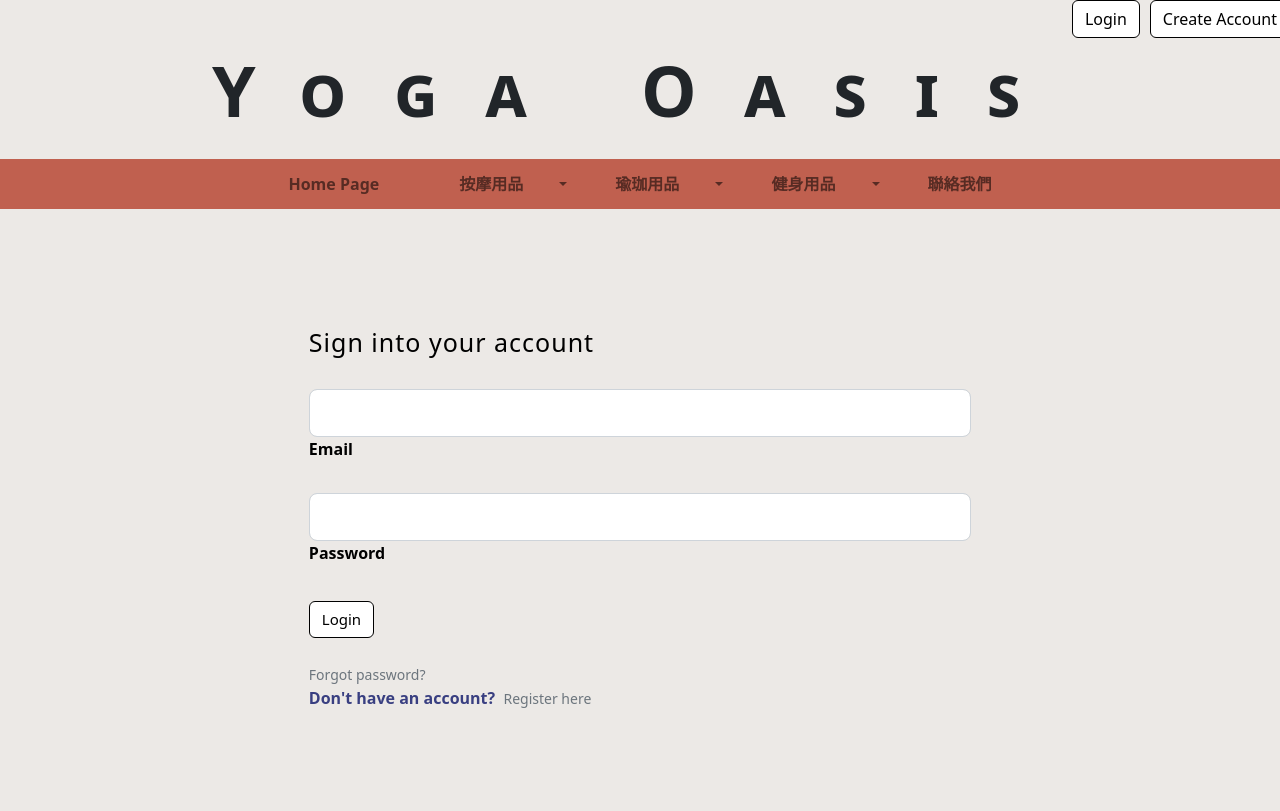
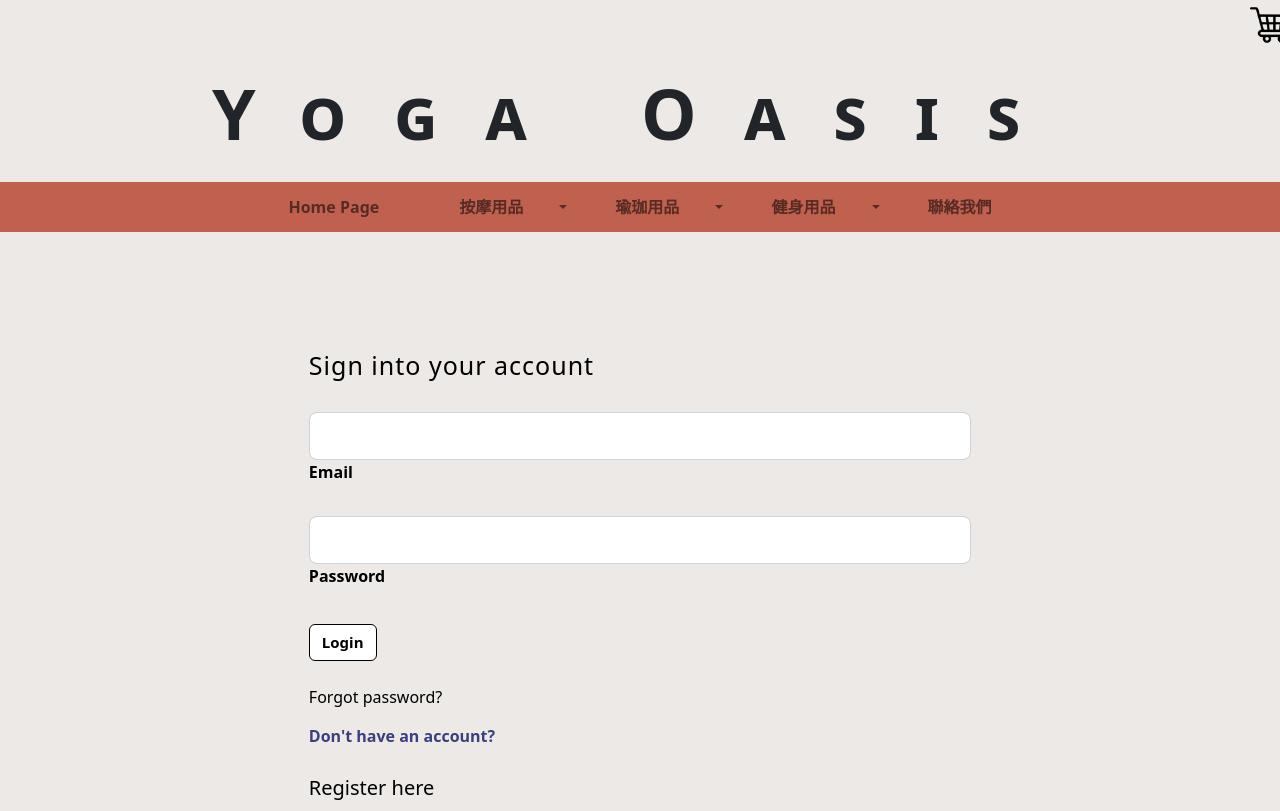
Before and after one commit to Edgarchung23/WSP012, a website: page public/html/login.html in a window 1280 px wide. Shown: the top 811 px of the page. Drawn offline with nearby package versions, Linux system fonts and the light colour scheme; some packages are replaced by stand-ins of ours; files that its build step writes are made by us from their sources; a script that the page names is missing; files whose address does not match are found by name.

Commit message:
html Update

```diff
--- a/public/css/index.css
+++ b/public/css/index.css
@@ -217,3 +217,25 @@ img {
     font-size: 11px;
   }
 }
+
+.btn-outline-secondary:hover {
+  background-color: white;
+}
+
+#loginButton {
+  width: 40px;
+  height: 40px;
+  margin-top: 10px;
+  margin-right: 20px;
+}
+
+#shoppingCart {
+  width: 40px;
+  height: 40px;
+  margin-top: 5px;
+}
+
+.Title {
+  display: flex;
+  align-items: center;
+}
--- a/public/css/login.css
+++ b/public/css/login.css
@@ -39,9 +39,6 @@ a {
   -webkit-box-shadow: 0 30px 60px 0 rgba(0, 0, 0, 0.3);
   box-shadow: 0 30px 60px 0 rgba(0, 0, 0, 0.3);
   text-align: center;
-}
-#loginbutton {
-  color: black;
 }
 
 #formFooter {
@@ -214,3 +211,21 @@ input[type="text"]:placeholder {
 #icon {
   width: 60%;
 }
+
+#loginRegisterbutton {
+  font-size: 20px;
+  display: flex;
+  margin-top: 20px;
+  color: black;
+  width: 150px;
+  height: 40px;
+  align-items: center;
+}
+
+.btn-dark:hover {
+  background-color: #c0604f !important;
+}
+
+.btn-outline-secondary:hover {
+  background-color: white;
+}
--- a/public/html/login.html
+++ b/public/html/login.html
@@ -21,17 +21,17 @@
 <body>
   <div id="mobile-bar">
     <div class="Title">
-      <div id="username-display">
-        <a class="btn btn-outline-secondary" href="./login.html" role="button" id="logingButton">Login</a>
+      <!-- <div id="username-display">
+        <a href="./login.html"><img src="../image/login.png" ; id="loginButton"></a></p>
+      </div> -->
+      <div id="cart-display">
+        <a href=""><img src="../image//shopping-cart.png" id="shoppingCart" ;></a></p>
       </div>
-
-      <div id="logout-area">
+      <!-- <div id="logout-area">
         <a class="btn btn-outline-secondary" href="./register.html" role="button" id="registerButton">Create Account</a>
-      </div>
+      </div> -->
     </div>
     <!-- <div id="logout-area"></div> -->
-
-
     <div class="shopName" href="http://localhost:8080/">
       <p style="
           font-size: 70px;
@@ -111,15 +111,16 @@
 
           <div class="pt-1 mb-4">
             <button class="btn btn-dark btn-block" type="submit" id="loginbutton"
-              style="background-color: white; font-size: 15px">
+              style="background-color: white; font-size: 15px;font-weight: bold;">
               Login
             </button>
           </div>
 
-          <a class="small text-muted" href="/">Forgot password?</a>
-          <p class="mb-5 pb-lg-2" style="color: #393f81">
-            Don't have an account? <a href="" style="color: #393f81"></a>
-            <a href="/register" class="small text-muted">Register here</a>
+          <a class="forgotPassword" href="/">Forgot password?</a>
+          <p class="dontHaveAccount" style="color: #393f81; margin-top:15px;">
+            Don't have an account?
+            <a id="loginRegisterbutton" href="./register.html">Register
+              here</a>
           </p>
         </form>
       </div>
```
Also changed, not shown: public/html/about_us.html (+5 -6 lines), public/html/category.html (+6 -5 lines), public/html/index.html (+8 -8 lines), public/html/product.html (+6 -4 lines), public/image/login.png (added), public/image/shopping-cart.png (added).
